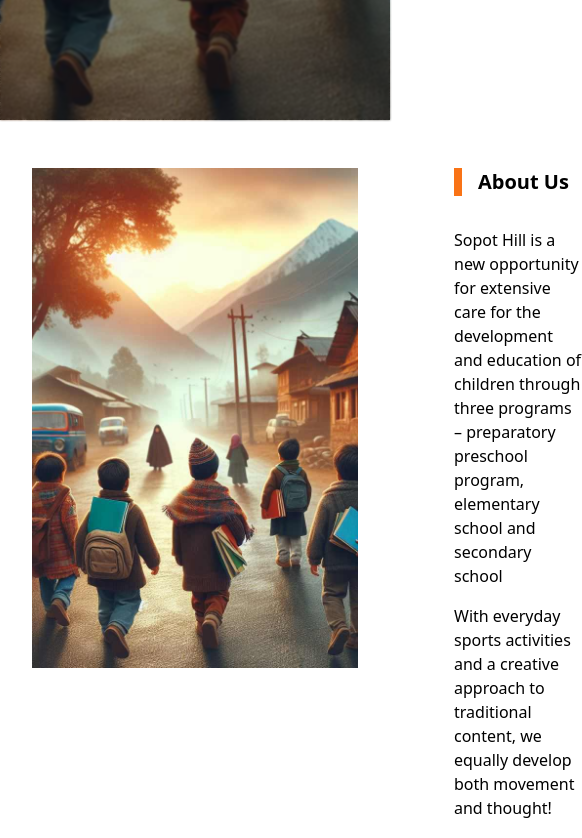
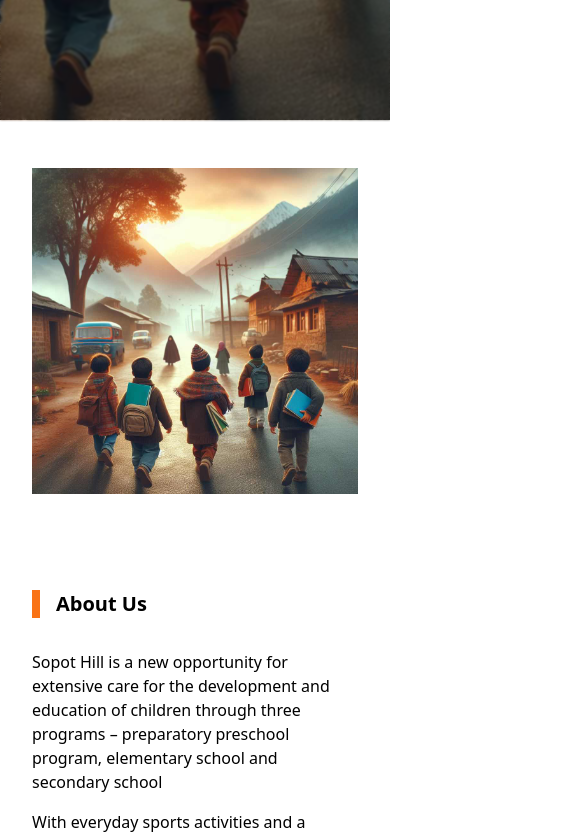
Before and after one commit to rajinsakha/School-Website, a Next.js app: page / in a window 390 px wide. Shown: the part 720-1558 px from the top of the page, 582 px wide, since content can reach past the window. Built offline with nearby package versions, Linux system fonts and the light colour scheme.

Commit message:
fiexed-responsive

```diff
--- a/components/About.tsx
+++ b/components/About.tsx
@@ -6,7 +6,7 @@ import Link from "next/link";
 
 const About = () => {
   return (
-    <section className="padding flex gap-24">
+    <section className="padding flex flex-col gap-24 lg:flex-row">
       <Image
         src="/hero.jpeg"
         alt="About Image"
@@ -14,8 +14,6 @@ const About = () => {
         height={0}
         sizes="100vw"
         className="flex-1 w-full h-[500px] object-cover"
-
-
       />
 
       <div className="flex-1 flex flex-col gap-8">
--- a/components/FeatureSection.tsx
+++ b/components/FeatureSection.tsx
@@ -8,7 +8,7 @@ const FeatureSection = () => {
     <div className='padding flex flex-col gap-8 items-center'>
         <Title title='WHY SHREE JANAK?' />
         <h1>The Advantage of Education in SHREE JANAK</h1>
-        <div className='grid grid-cols-3 gap-8'>
+        <div className='grid grid-cols-1 min-[450px]:grid-cols-2 md:grid-cols-3 gap-8 '>
             <FeatureCard Icon={FaLeaf} title='Surrounded by nature' subtitle='The children spend time in an environment that is detached from the city noise, in a quiet part of the residential area and the school itself is surrounded by rich vegetation and has spacious yards, a forest path, playgrounds and sports areas.' />
             <FeatureCard Icon={FaLeaf} title='Surrounded by nature' subtitle='The children spend time in an environment that is detached from the city noise, in a quiet part of the residential area and the school itself is surrounded by rich vegetation and has spacious yards, a forest path, playgrounds and sports areas.' />
             <FeatureCard Icon={FaLeaf} title='Surrounded by nature' subtitle='The children spend time in an environment that is detached from the city noise, in a quiet part of the residential area and the school itself is surrounded by rich vegetation and has spacious yards, a forest path, playgrounds and sports areas.' />
```
